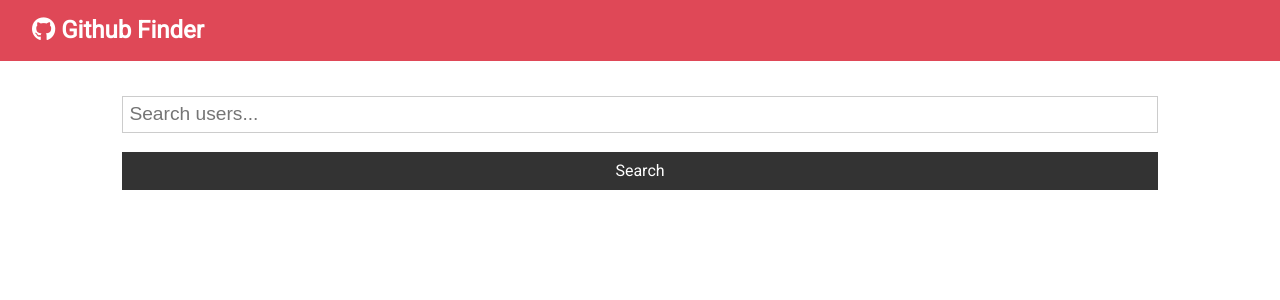
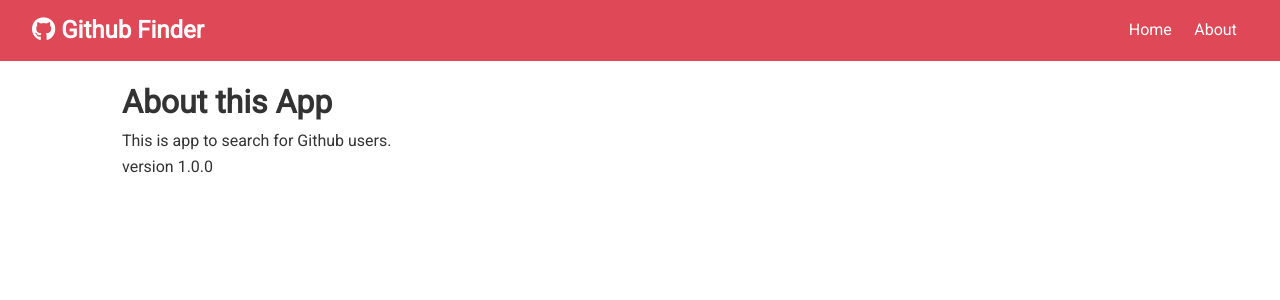
Before and after one commit to MBaroky/github-finder, a React (Create React App) app: page /About in a window 1280 px wide. Shown: the top 300 px of the page. Built offline with nearby package versions, Linux system fonts and the light colour scheme.

Commit message:
created user page for user details

```diff
--- a/package.json
+++ b/package.json
@@ -6,6 +6,7 @@
     "axios": "^0.19.0",
     "react": "^16.9.0",
     "react-dom": "^16.9.0",
+    "react-router-dom": "^5.0.1",
     "react-scripts": "^3.1.1"
   },
   "scripts": {
--- a/src/App.js
+++ b/src/App.js
@@ -1,14 +1,18 @@
-import React from "react";
+import React, { Fragment, Component } from "react";
 import Navbar from "./components/layout/Navbar";
 import Alert from "./components/layout/Alert";
 import Users from "./components/users/Users";
+import User from "./components/users/User";
 import Search from "./components/users/Search";
+import About from "./components/Pages/About";
 import "./App.css";
 import axios from "axios";
+import { BrowserRouter as Router, Route, Switch } from "react-router-dom";
 
-class App extends React.Component {
+class App extends Component {
   state = {
     users: [],
+    user: {},
     loading: false,
     alert: null
   };
@@ -35,16 +39,32 @@
     this.setState({ users: res.data.items, loading: false });
   };
 
+  //Get Github User details
+  fetchUser = async username => {
+    this.setState({ loading: true });
+    const res = await axios.get(
+      `https://api.github.com/users/${username}?client_id=${process.env.REACT_APP_GITHUB_CLIENT_ID}&client_secret=${process.env.REACT_APP_GITHUB_CLIENT_SECRET}`
+    );
+    this.setState({ user: res.data, loading: false });
+  };
+
   //Clear Users from stage
   clearUsers = () => this.setState({ users: [], loading: false });
 
   render() {
-    const { users, loading, alert } = this.state;
+    const { users, loading, alert, user } = this.state;
     return (
+      <Router>
         <div className='App'>
           <Navbar />
           <div className='container'>
-          {alert !== null && <Alert alert={this.state.alert} />}
+            <Alert alert={alert} />
+            <Switch>
+              <Route
+                exact
+                path='/'
+                render={props => (
+                  <Fragment>
                     <Search
                       searchUsers={this.searchUsers}
                       clearUsers={this.clearUsers}
@@ -52,8 +72,26 @@
                       setAlert={this.setAlert}
                     />
                     <Users users={users} loading={loading} />
+                  </Fragment>
+                )}
+              />
+              <Route exact path='/About' component={About} />
+              <Route
+                exact
+                path='/user/:login'
+                render={props => (
+                  <User
+                    {...props}
+                    fetchUser={this.fetchUser}
+                    user={user}
+                    loading={loading}
+                  />
+                )}
+              />
+            </Switch>
           </div>
         </div>
+      </Router>
     );
   }
 }
--- /dev/null
+++ b/src/components/Pages/About.js
@@ -0,0 +1,13 @@
+import React, { Fragment } from "react";
+
+const About = () => {
+  return (
+    <Fragment>
+      <h1>About this App</h1>
+      <p>This is app to search for Github users.</p>
+      <p>version 1.0.0</p>
+    </Fragment>
+  );
+};
+
+export default About;
--- a/src/components/layout/Alert.js
+++ b/src/components/layout/Alert.js
@@ -2,9 +2,11 @@
 
 const Alert = ({ alert }) => {
   return (
-    <div className={`alert alert-${alert.type}`}>
-      <i className='fas fa-info-circle'></i> {alert.text}
-    </div>
+    alert !== null && (
+      <div className={`alert alert-${alert.type}`}>
+        <i className='fas fa-info-circle'></i> {alert.text}
+      </div>
+    )
   );
 };
 
--- a/src/components/layout/Navbar.js
+++ b/src/components/layout/Navbar.js
@@ -1,25 +1,32 @@
-import React from 'react';
-import PropTypes from 'prop-types'
+import React from "react";
+import PropTypes from "prop-types";
+import { Link } from "react-router-dom";
 
-
-const Navbar = ({icon, title}) => {
-
+const Navbar = ({ icon, title }) => {
   return (
     <nav className={icon}>
       <h1>
-                <i className="fab fa-github" /> {''}
+        <i className='fab fa-github' /> {""}
         {title}
       </h1>
+      <ul>
+        <li>
+          <Link to='/'>Home</Link>
+        </li>
+        <li>
+          <Link to='/About'>About</Link>
+        </li>
+      </ul>
     </nav>
-    )
-}
+  );
+};
 Navbar.defaultProps = {
-    icon:'navbar bg-primary',
-    title:'Github Finder'
+  icon: "navbar bg-primary",
+  title: "Github Finder"
 };
 Navbar.propTypes = {
-    title:PropTypes.string.isRequired,
-    icon:PropTypes.string.isRequired
-}
+  title: PropTypes.string.isRequired,
+  icon: PropTypes.string.isRequired
+};
 
-export default Navbar
+export default Navbar;
--- /dev/null
+++ b/src/components/users/User.js
@@ -0,0 +1,33 @@
+import React, { Component } from "react";
+import PropTypes from "prop-types";
+
+export class User extends Component {
+  static propTypes = {
+    fetchUser: PropTypes.func.isRequired,
+    user: PropTypes.object.isRequired
+  };
+  componentDidMount() {
+    this.props.fetchUser(this.props.match.params.login);
+  }
+  render() {
+    const {
+      name,
+      avatar_url,
+      location,
+      bio,
+      blog,
+      login,
+      html_url,
+      followers,
+      following,
+      public_repos,
+      public_gists,
+      hireable
+    } = this.props.user;
+
+    const { loading } = this.props;
+    return <div>{name}</div>;
+  }
+}
+
+export default User;
--- a/src/components/users/UserItem.js
+++ b/src/components/users/UserItem.js
@@ -1,23 +1,25 @@
-import React from 'react';
-import PropTypes from 'prop-types'
+import React from "react";
+import PropTypes from "prop-types";
+import { Link } from "react-router-dom";
 
-const UserItem = ({user:{login , avatar_url, html_url}}) => {
-
+const UserItem = ({ user: { login, avatar_url, html_url } }) => {
   return (
-        <div className="card text-center">
+    <div className='card text-center'>
       <img
         src={avatar_url}
-            alt=""
+        alt=''
         className='round-img'
-            style={{ width:'60px' }}
+        style={{ width: "60px" }}
       />
       <h3>{login}</h3>
-            <a href={html_url} className="btn btn-dark btn-sm my-1">More</a>
+      <Link to={`/user/${login}`} className='btn btn-dark btn-sm my-1'>
+        More
+      </Link>
     </div>
-    )
-}
-UserItem.propTypes ={
-    user: PropTypes.object.isRequired,
-}
+  );
+};
+UserItem.propTypes = {
+  user: PropTypes.object.isRequired
+};
 
-export default UserItem
+export default UserItem;
```
Also changed, not shown: 1 other file (tests, documents, lock files or other folders). Lines whose indentation alone changed are shown as unchanged.
